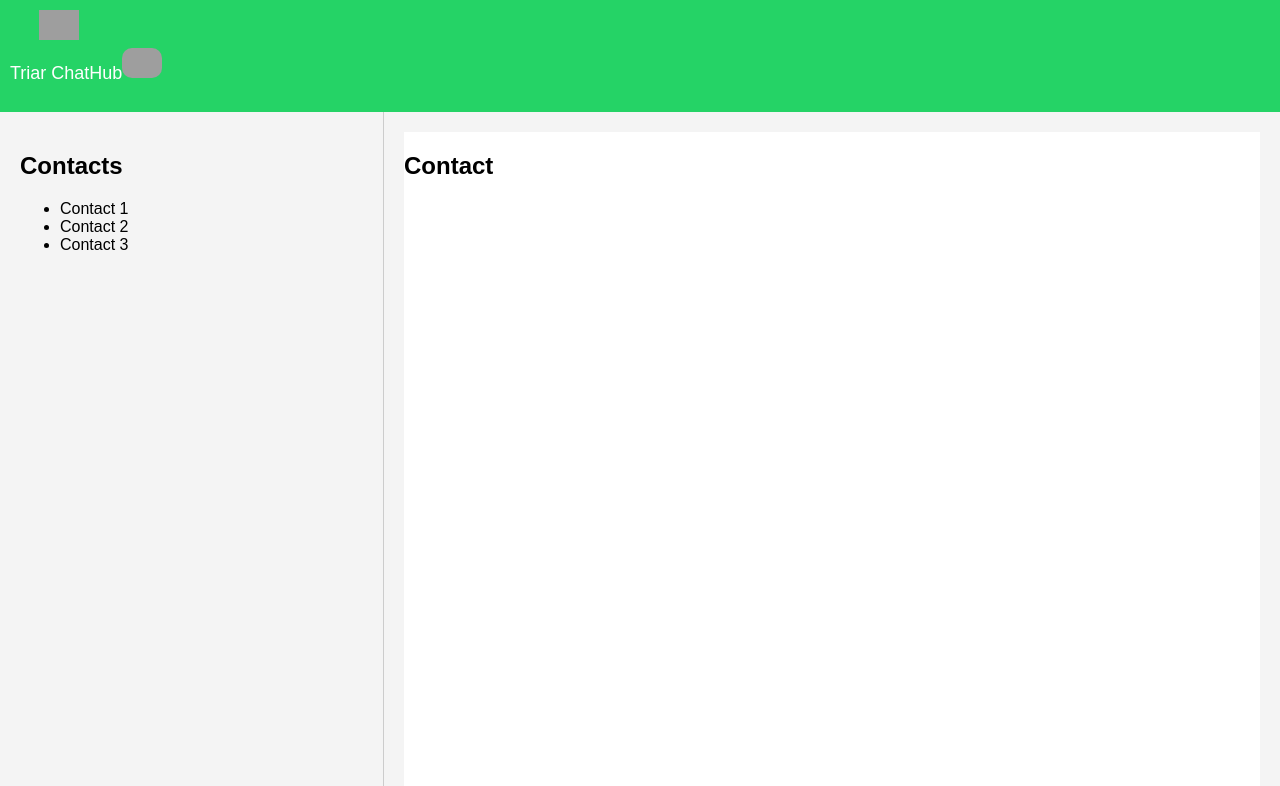
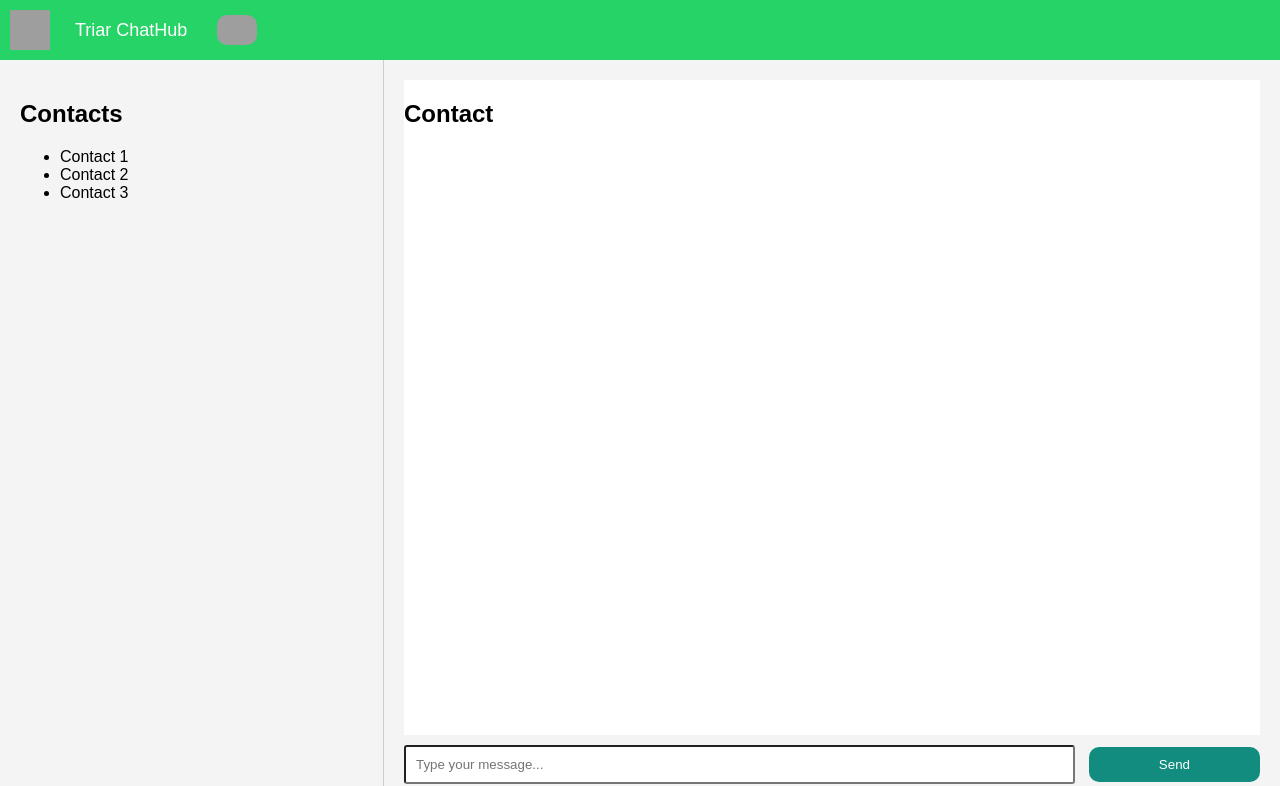
Before and after one commit to joaocruz1/ChatBot_Triar, a Flask app: template templates/principal.html in a window 1280 px wide. Shown: the top 786 px of the page. Run offline with Flask 3, Linux system fonts and the light colour scheme; the template is opened without the code that fills it, so the values that code supplies are empty; grey boxes are pictures that could not be loaded.

Commit message:
Correção

```diff
--- a/app.py
+++ b/app.py
@@ -47,7 +47,7 @@ def realizar_login(usuario, senha):
         return redirect(url_for('login')+'?Error=NotAuthorized')
 
 
-@app.route('/sendMessage', methods=['GET'])
+@app.route('/sendMessage', methods=['POST'])
 def sendMessage():
     try:
         number = request.form.get('number')
--- a/templates/principal.html
+++ b/templates/principal.html
@@ -9,14 +9,14 @@
     <body>
 
         <header>
-            <div style="float: left; width: max-content; word-break: keep-all;">
+            <div style="width: max-content; display: flex; max-height: 40px;">
                 <img src="logo.png" alt="Logo" id="logo">
-                <p style="max-width: fit-content;">
+                <p style="max-width: fit-content; margin: 10px;">
                     Triar ChatHub
                 </p>
             </div>
-            <div style="float: right; width: max-content; word-break: keep-all;">
-                <p style="max-width: fit-content;">
+            <div style="width: max-content; display: flex; max-height: 40px;">
+                <p style="max-width: fit-content; margin: 10px;">
                     {{name}}
                 </p>
                 <img src="{{url_for('static', filename=picture)}}" alt="Profile Picture" id="profPic">
@@ -52,11 +52,11 @@
         function sendMessage(number){
             let message = document.getElementById('messageInput').value
 
-            let url = '/sendMessage?number=' + encodeURIComponent(number) + '&text=' + encodeURIComponent(message)
+            let url = '/sendMessage'
 
             let request = new XMLHttpRequest()
-            request.open("GET", url, true)
-            request.send()
+            request.open("POST", url, true)
+            request.send('number=' + encodeURIComponent(number) + '&text=' + encodeURIComponent(message))
         }
     </script>
 </html>
```
